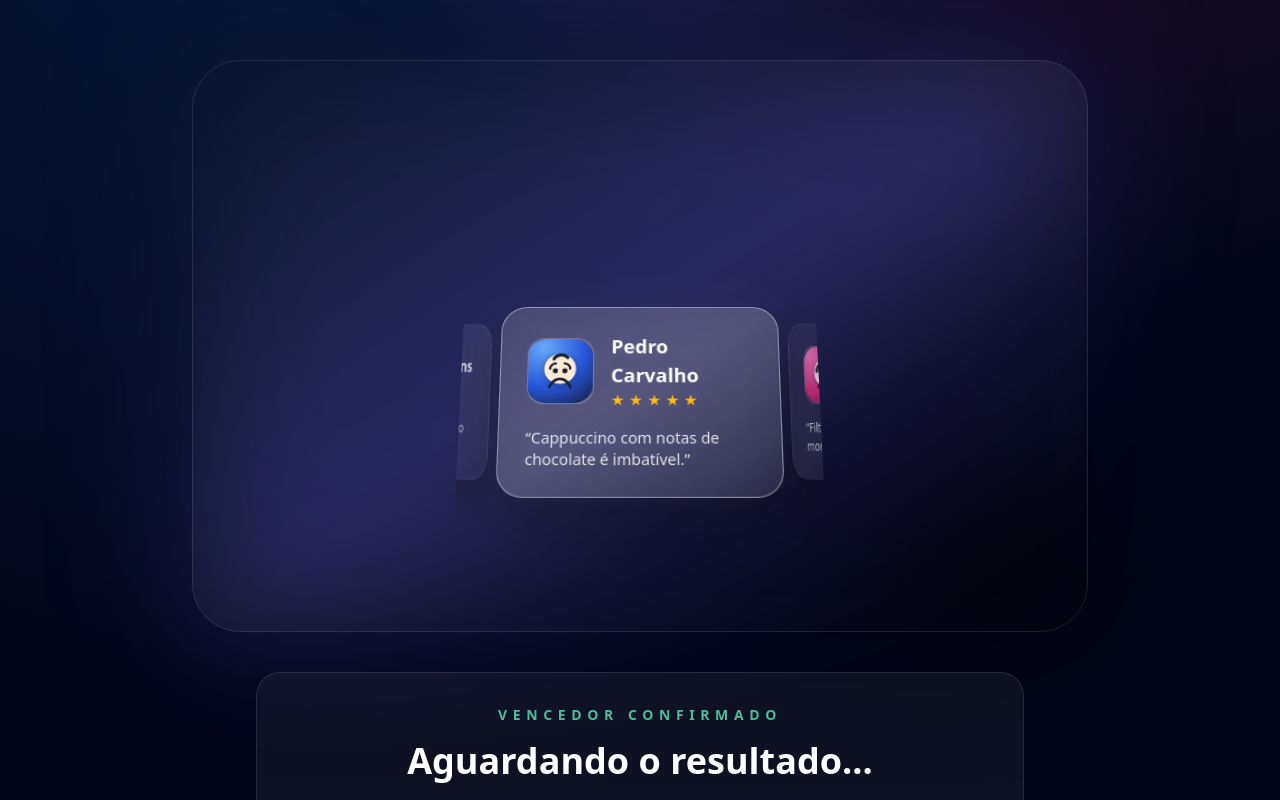
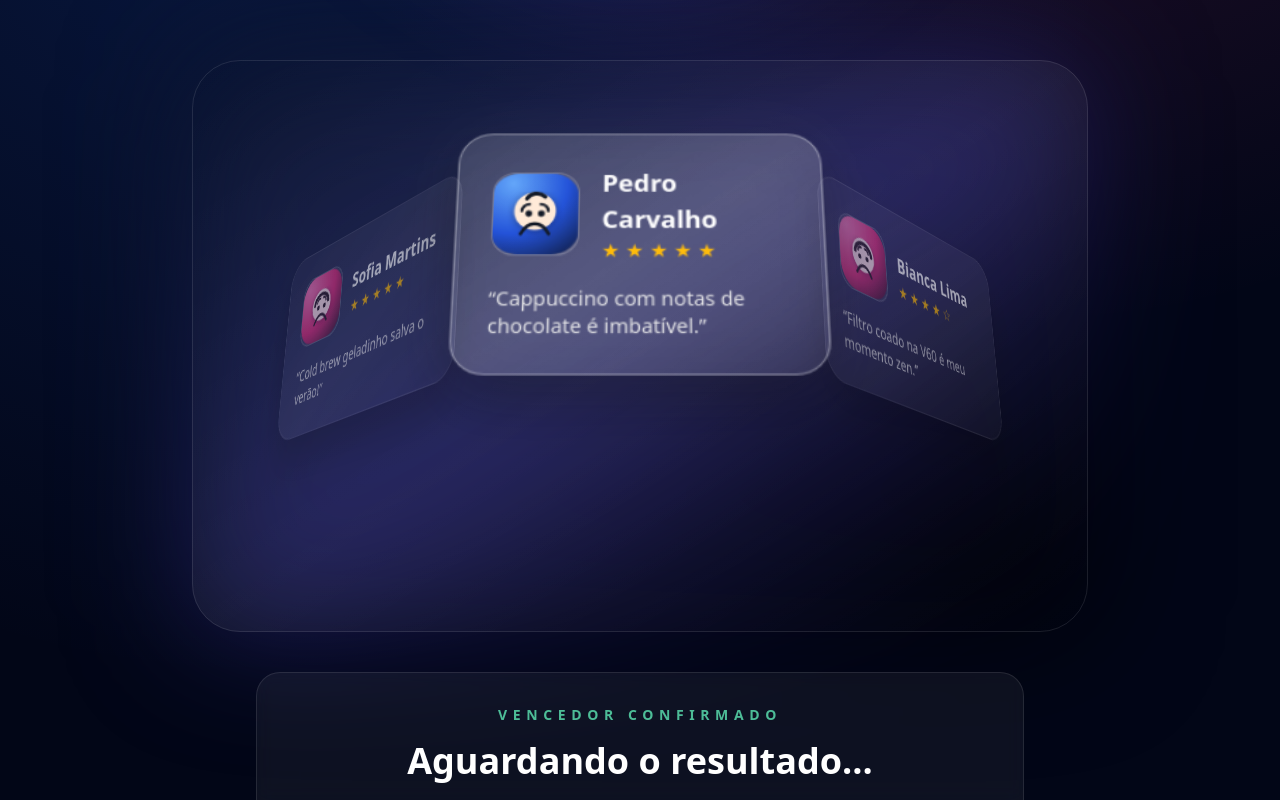
Before and after one commit to alfredokang/app-web-sorteio, a Next.js app: page / in a window 1280 px wide. Shown: the part 488-1288 px from the top of the page. Built offline with nearby package versions, Linux system fonts and the light colour scheme.

Commit message:
Hide carousel cards when they move behind the wheel

```diff
--- a/app/components/Carousel3D.tsx
+++ b/app/components/Carousel3D.tsx
@@ -89,39 +89,39 @@ export function Carousel3D({
 
   const radius = 320;
 
-  const visibleCards = useMemo(() => {
+  const visibleIndices = useMemo(() => {
     const total = participants.length;
-    if (total === 0) {
-      return [] as Array<{
-        participant: Participant;
-        angle: number;
-        position: number;
-      }>;
+
+    if (total <= MAX_VISIBLE_CARDS) {
+      return new Set(participants.map((_, index) => index));
     }
 
-    const visibleCount = Math.min(total, MAX_VISIBLE_CARDS);
-    const slotAngle = 360 / visibleCount;
+    const normalizeAngle = (value: number) => {
+      const wrapped = ((value % 360) + 360) % 360;
+      return wrapped > 180 ? wrapped - 360 : wrapped;
+    };
 
-    const rawIndex = anglePerCard === 0 ? 0 : -rotation / anglePerCard;
-    const normalizedIndex =
-      total > 0 ? ((rawIndex % total) + total) % total : 0;
+    const normalizedRotation = ((rotation % 360) + 360) % 360;
 
-    const centerSlot = (visibleCount - 1) / 2;
-    const startIndex = Math.floor(normalizedIndex - centerSlot);
-    const offset = normalizedIndex - (startIndex + centerSlot);
-
-    return Array.from({ length: visibleCount }, (_, slot) => {
-      const participantIndex =
-        ((startIndex + slot) % total + total) % total;
-      const participant = participants[participantIndex];
-      const position = slot - centerSlot - offset;
+    const prioritized = participants.map((_, index) => {
+      const baseAngle = index * anglePerCard;
+      const relativeAngle = normalizeAngle(baseAngle + normalizedRotation);
 
       return {
-        participant,
-        angle: position * slotAngle,
-        position,
+        index,
+        distance: Math.abs(relativeAngle),
+        relativeAngle,
       };
     });
+
+    prioritized.sort((a, b) => {
+      if (a.distance !== b.distance) {
+        return a.distance - b.distance;
+      }
+      return a.relativeAngle - b.relativeAngle;
+    });
+
+    return new Set(prioritized.slice(0, MAX_VISIBLE_CARDS).map((entry) => entry.index));
   }, [anglePerCard, participants, rotation]);
 
   if (participants.length === 0) {
@@ -140,40 +140,27 @@ export function Carousel3D({
         style={{ perspective: "1200px" }}
       >
         <div
-          className="relative h-[360px] w-[360px] overflow-hidden"
+          className="relative h-[360px] w-[360px] transition-transform duration-500"
           style={{
             transformStyle: "preserve-3d",
-            transform: "rotateX(18deg)",
+            transform: `rotateX(18deg) rotateY(${rotation}deg)`,
           }}
         >
-          {visibleCards.map(({ participant, angle, position }) => {
+          {participants.map((participant, index) => {
+            if (!visibleIndices.has(index)) {
+              return null;
+            }
+
             const isActive = winnerId === participant.id && !isSpinning;
-
-            const maxDistance = Math.max(visibleCards.length - 1, 1) / 2;
-            const distanceRatio = Math.min(Math.abs(position) / maxDistance, 1);
-
-            const depth =
-              Math.max(radius - distanceRatio * 90, radius * 0.55) +
-              (isActive ? 30 : 0);
-            const scale = isActive
-              ? 1.05
-              : 1 - Math.min(distanceRatio * 0.12, 0.18);
-            const opacity = isActive
-              ? 1
-              : 1 - distanceRatio * 0.55;
+            const depth = radius + (isActive ? 30 : 0);
 
             return (
               <div
                 key={participant.id}
                 className="absolute left-1/2 top-1/2 w-64 -translate-x-1/2 -translate-y-1/2"
                 style={{
-                  transform: `rotateY(${angle}deg) translateZ(${depth}px) scale(${scale})`,
-                  opacity,
-                  zIndex: Math.round((1 - distanceRatio) * 100),
-                  transition: isSpinning
-                    ? undefined
-                    : "transform 500ms ease, opacity 500ms ease",
-                  pointerEvents: distanceRatio < 0.75 ? "auto" : "none",
+                  transform: `rotateY(${index * anglePerCard}deg) translateZ(${depth}px)`,
+                  opacity: isActive ? 1 : 0.6,
                   backfaceVisibility: "hidden",
                 }}
               >
```
